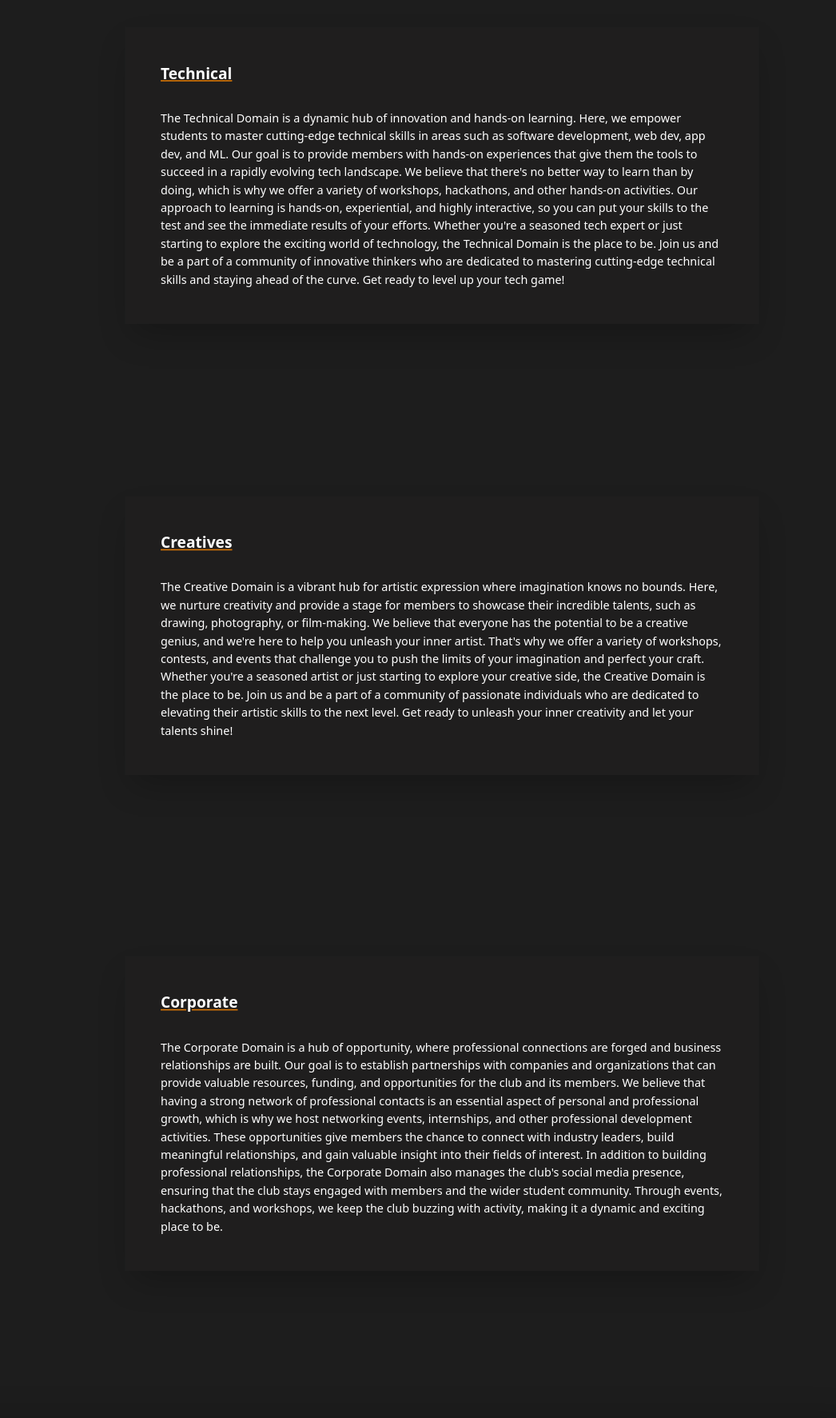
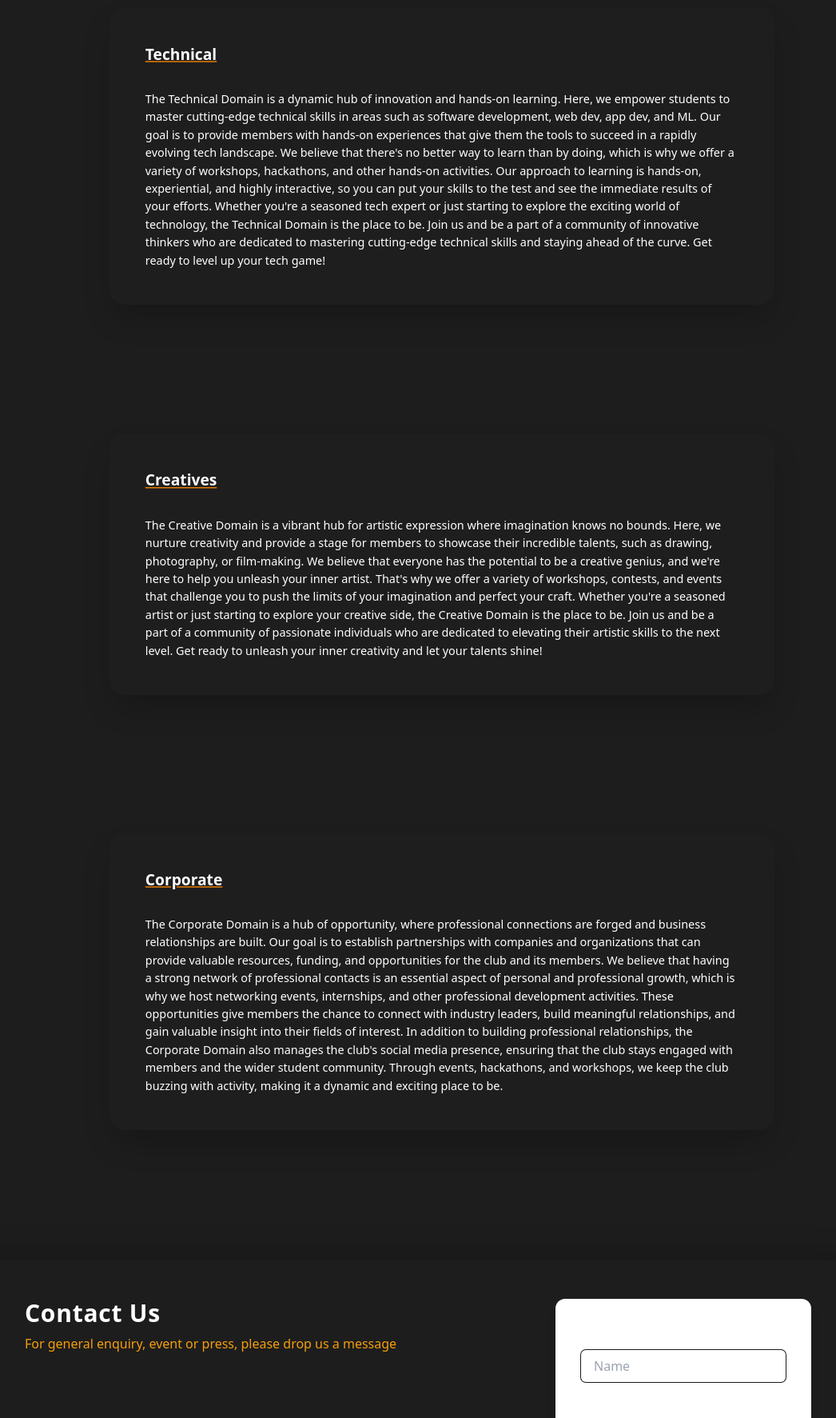
Before and after one commit to SCC-SRM/SCCWebsite, a React (Vite) app: page / in a window 1280 px wide. Shown: the part 3469-5242 px from the top of the page at 80% size, without its empty margins (137-1183 px from the left). Built offline with nearby package versions, Linux system fonts and the light colour scheme.

Commit message:
domain section: round corners and lessen margin

```diff
--- a/src/components/domains/DomainsDescription.jsx
+++ b/src/components/domains/DomainsDescription.jsx
@@ -58,7 +58,7 @@ function DomainsDescription() {
       </div>
 
       <div className="domainsDescriptionContent w-full relative flex flex-col">
-        <div className="technicalDesc section text-lg domainDescSection w-fit m-16 p-[5%] shadow-2xl bg-[#1f1e1e] ">
+        <div className="technicalDesc section text-lg domainDescSection w-fit m-10 p-[5%] shadow-2xl bg-[#1f1e1e] rounded-3xl">
           <div className="font-semibold text-2xl mb-10 domainSubHeading underline decoration-[#d97706]">
             Technical
           </div>
@@ -78,7 +78,7 @@ function DomainsDescription() {
           cutting-edge technical skills and staying ahead of the curve. Get
           ready to level up your tech game!
         </div>
-        <div className="creativesDesc section text-lg domainDescSection w-fit m-16 p-[5%] shadow-2xl bg-[#1f1e1e]">
+        <div className="creativesDesc section text-lg domainDescSection w-fit m-10 p-[5%] shadow-2xl bg-[#1f1e1e] rounded-3xl">
           <div className="font-semibold text-2xl mb-10 domainSubHeading underline decoration-[#d97706]">
             Creatives
           </div>
@@ -96,7 +96,7 @@ function DomainsDescription() {
           the next level. Get ready to unleash your inner creativity and let
           your talents shine!
         </div>
-        <div className="corporateDesc section text-lg domainDescSection w-fit m-16 p-[5%] shadow-2xl bg-[#1f1e1e]">
+        <div className="corporateDesc section text-lg domainDescSection w-fit m-10 p-[5%] shadow-2xl bg-[#1f1e1e] rounded-3xl">
           <div className="font-semibold text-2xl mb-10 domainSubHeading underline decoration-[#d97706]">
             Corporate
           </div>
```
